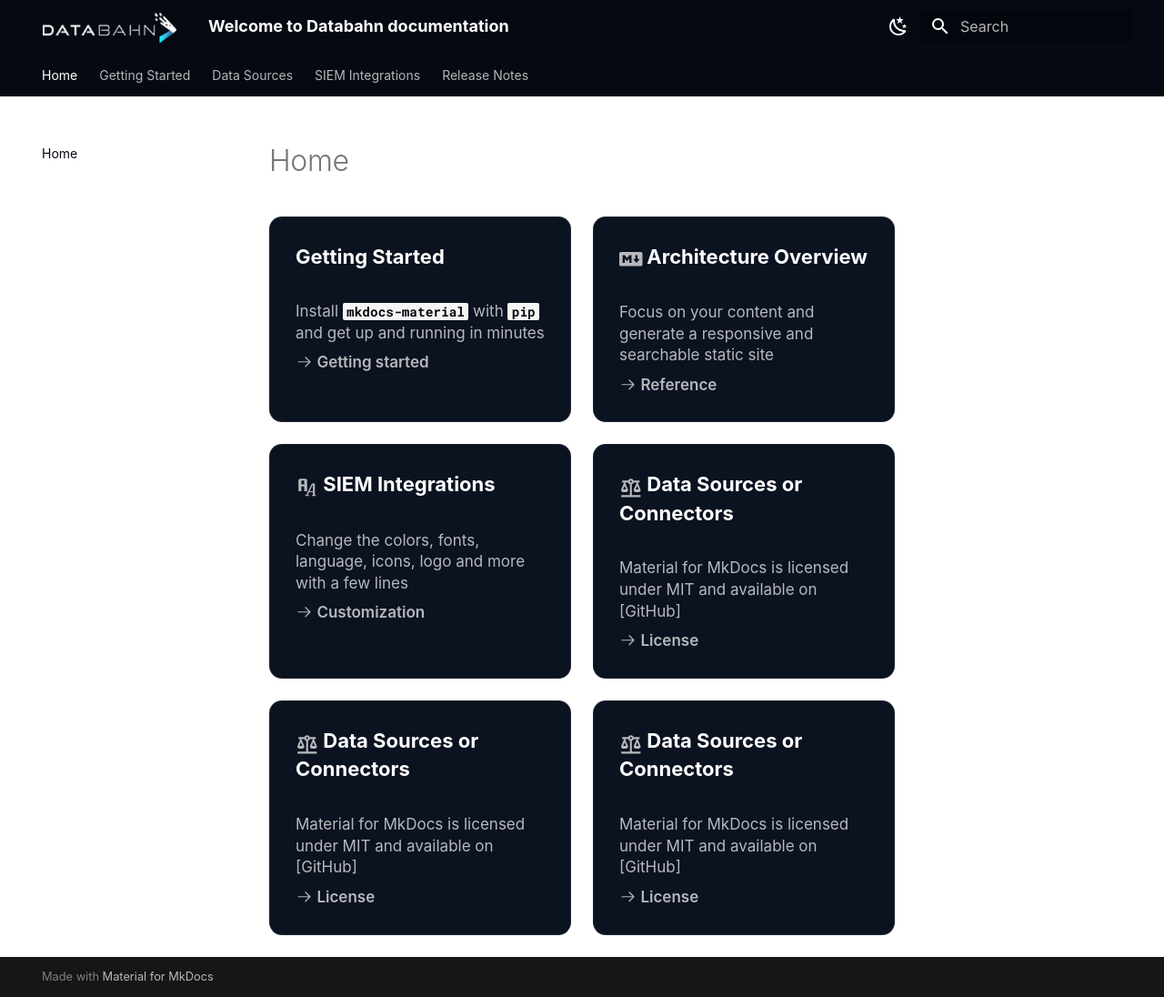
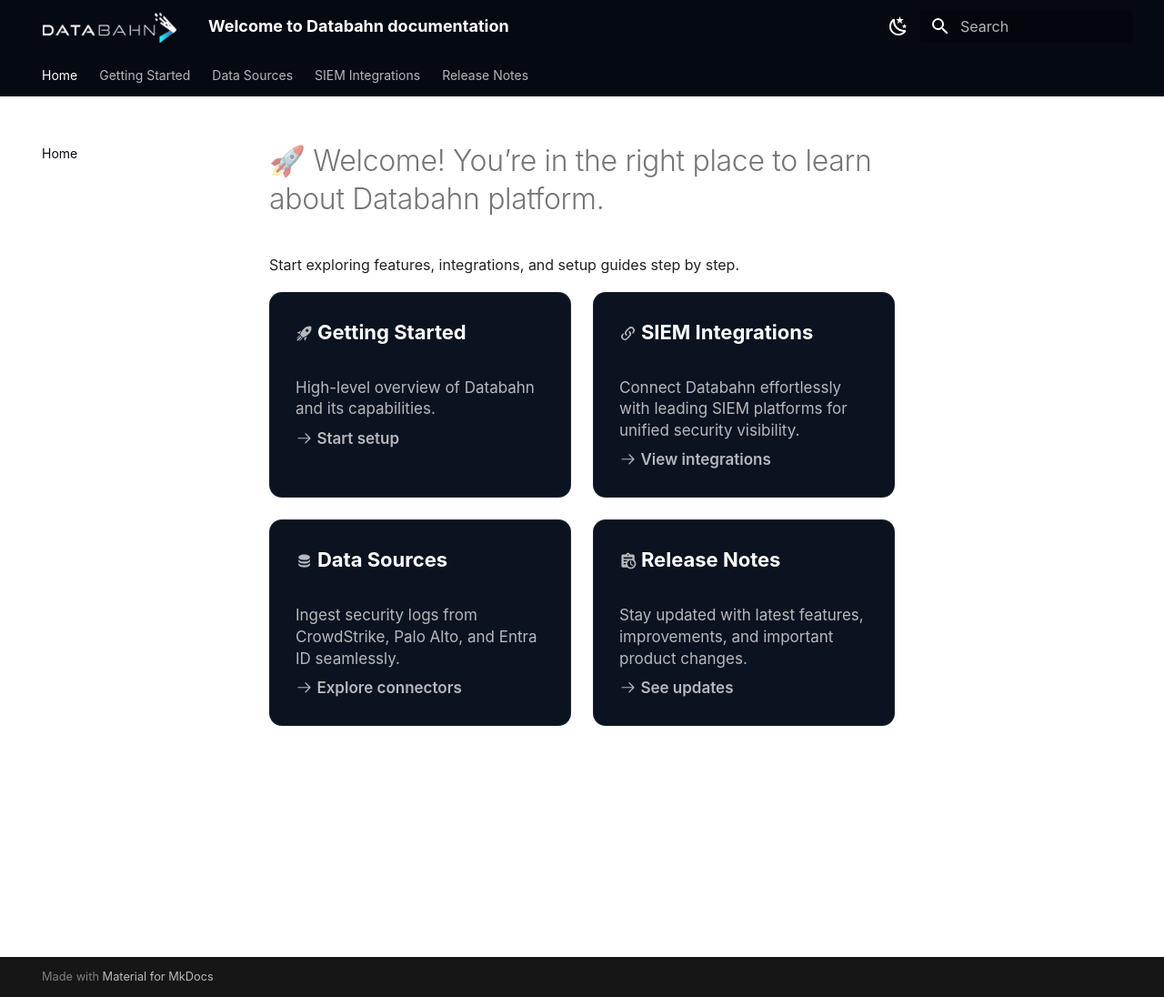
Before and after one commit to createdocsitefordb/db, an MkDocs documentation site: the page built from docs/README.md, in a window 1280 px wide and 1096 px high. Shown: the whole window at 91% size. Built offline with MkDocs 1.6.1 and Material for MkDocs 9.7.7, drawn with Linux system fonts in a browser that asks for light colours; some web fonts are replaced.

Commit message:
Update README.md

```diff
--- a/docs/README.md
+++ b/docs/README.md
@@ -1,52 +1,39 @@
+# 🚀 Welcome! You’re in the right place to learn about Databahn platform.
+
+Start exploring features, integrations, and setup guides step by step.
+
 <div class="grid cards" markdown>
 
--   __Getting Started__
+-   :material-rocket-launch: __Getting Started__
 
     ---
 
-    Install [`mkdocs-material`](#) with [`pip`](#) and get up
-    and running in minutes
+    High-level overview of Databahn and its capabilities.
 
-    [:octicons-arrow-right-24: Getting started](#)
+    [:octicons-arrow-right-24: Start setup](gettingstarted.md)
 
--   :fontawesome-brands-markdown:{ .lg .middle } __Architecture Overview__
+-   :material-link-variant: __SIEM Integrations__
 
     ---
 
-    Focus on your content and generate a responsive and searchable static site
+    Connect Databahn effortlessly with leading SIEM platforms for unified security visibility.
 
-    [:octicons-arrow-right-24: Reference](#)
+    [:octicons-arrow-right-24: View integrations](integrations/overview.md)
 
--   :material-format-font:{ .lg .middle } __SIEM Integrations__
+-   :material-database: __Data Sources__
 
     ---
 
-    Change the colors, fonts, language, icons, logo and more with a few lines
+    Ingest security logs from CrowdStrike, Palo Alto, and Entra ID seamlessly.
 
-    [:octicons-arrow-right-24: Customization](#)
+    [:octicons-arrow-right-24: Explore connectors](datasources/overview.md)
 
--   :material-scale-balance:{ .lg .middle } __Data Sources or Connectors__
+-   :material-clipboard-text-clock: __Release Notes__
 
     ---
 
-    Material for MkDocs is licensed under MIT and available on [GitHub]
+    Stay updated with latest features, improvements, and important product changes.
 
-    [:octicons-arrow-right-24: License](#)
-
--   :material-scale-balance:{ .lg .middle } __Data Sources or Connectors__
-
-    ---
-
-    Material for MkDocs is licensed under MIT and available on [GitHub]
-
-    [:octicons-arrow-right-24: License](#)
-
--   :material-scale-balance:{ .lg .middle } __Data Sources or Connectors__
-
-    ---
-
-    Material for MkDocs is licensed under MIT and available on [GitHub]
-
-    [:octicons-arrow-right-24: License](#)
+    [:octicons-arrow-right-24: See updates](releasenotes_2026.md)
 
 </div>
```
